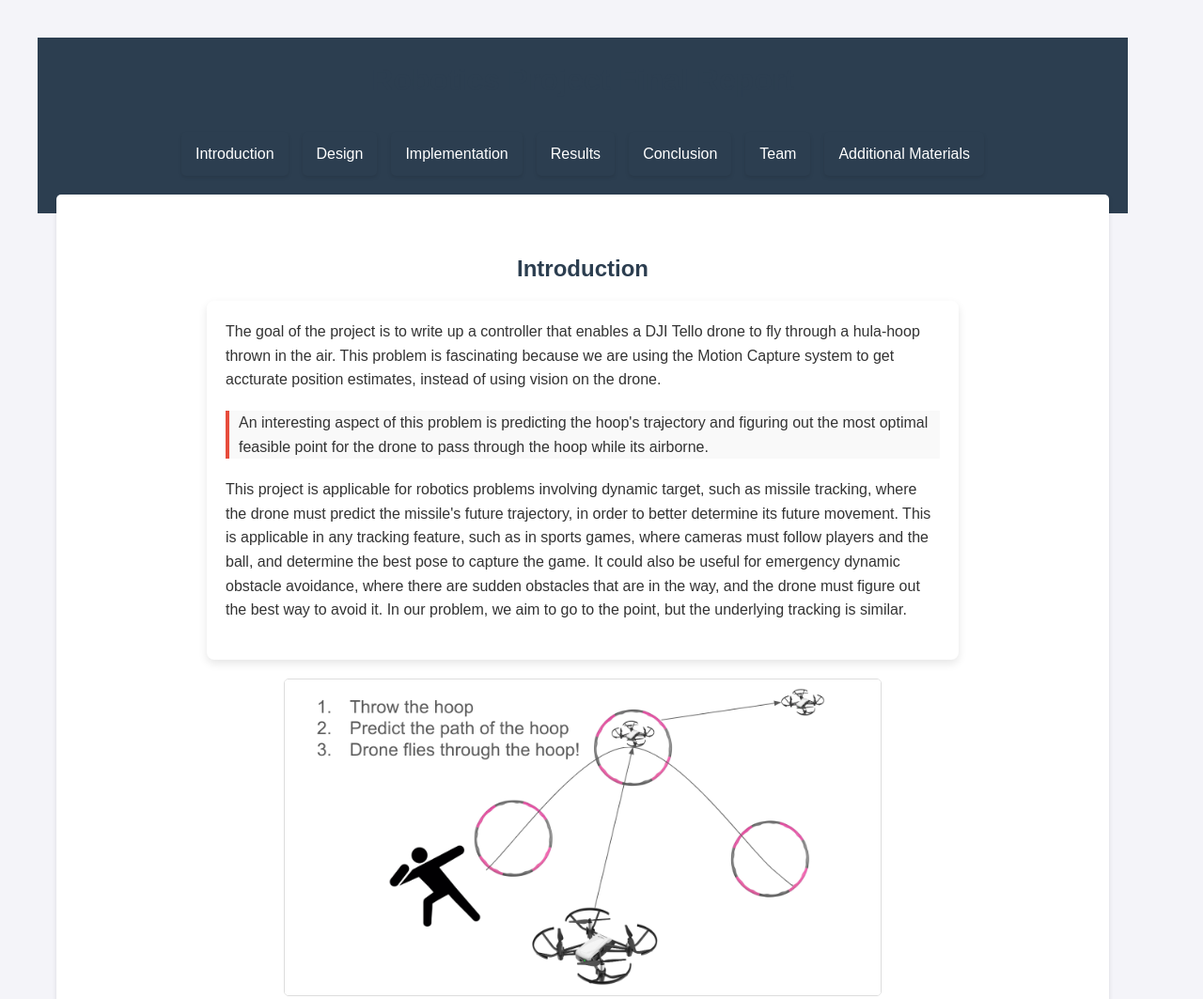
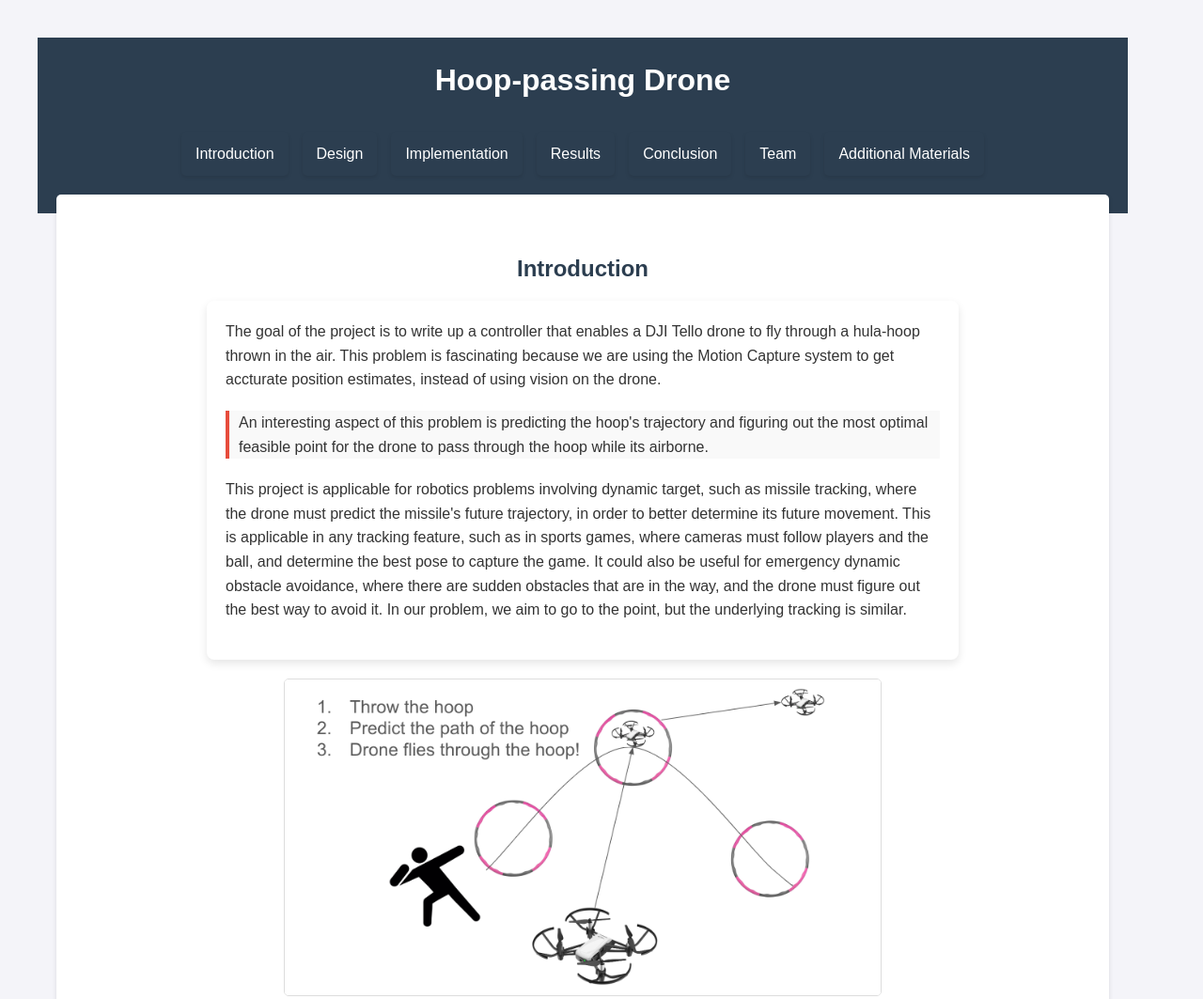
Before and after one commit to hooppassingdrone/hoop-passing-drone, a plain HTML site: page index.html in a window 1280 px wide. Shown: the top 1063 px of the page at 94% size. Drawn offline with nearby package versions, Linux system fonts and the light colour scheme; some packages are replaced by stand-ins of ours; a script that the page names is missing.

Commit message:
fixing title

```diff
--- a/index.html
+++ b/index.html
@@ -20,7 +20,7 @@
 </head>
 <body>
     <header>
-        <h1>Robotics Project Final Report</h1>
+        <h1 style="color: white;">Hoop-passing Drone</h1>
         <nav>
             <a href="#introduction">Introduction</a>
             <a href="#design">Design</a>
```
